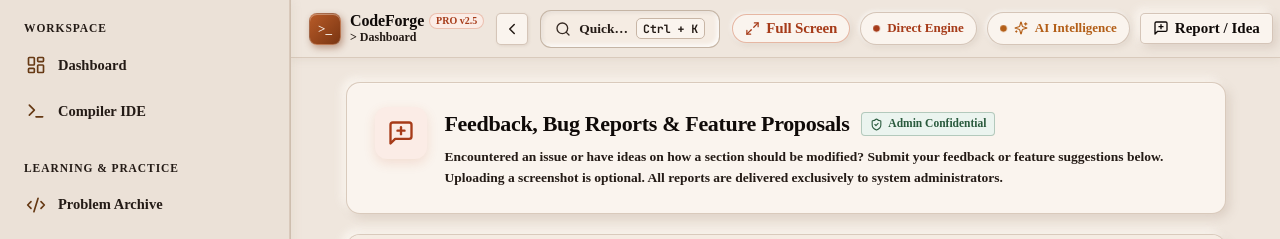
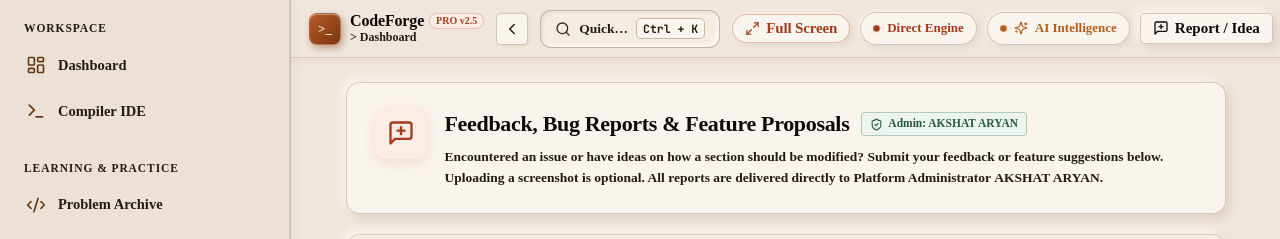
Before and after one commit to aryanakshat7277/multi-language-compiler, a React (Vite) app in the folder frontend/: page /feedback in a window 1280 px wide. Shown: the top 239 px of the page. Built offline with nearby package versions, Linux system fonts and the light colour scheme; no server answers; sample sign-in values are in the browser's storage; the HTML template or start-up script is replaced by a standard one.

Commit message:
feat(branding): credit AKSHAT ARYAN as platform administrator in feedback reporting headers

```diff
--- a/frontend/src/components/common/FeedbackModal.tsx
+++ b/frontend/src/components/common/FeedbackModal.tsx
@@ -174,7 +174,7 @@ export const FeedbackModal: React.FC<FeedbackModalProps> = ({
             </div>
             <div>
               <h3 className="modal-title">Feedback &amp; Issue Reporting</h3>
-              <p className="modal-sub">Direct Line to Platform Administrators</p>
+              <p className="modal-sub">Direct Line to Platform Administrator: <strong style={{ color: '#BA4F27', letterSpacing: '0.04em' }}>AKSHAT ARYAN</strong></p>
             </div>
           </div>
           <button className="modal-close-btn" onClick={onClose} title="Close">
@@ -189,7 +189,7 @@ export const FeedbackModal: React.FC<FeedbackModalProps> = ({
             </div>
             <h4>Report Successfully Dispatched!</h4>
             <p>
-              Thank you for helping us elevate CodeForge Pro. Your submission has been securely recorded and sent to the platform administrators for review.
+              Thank you for helping us elevate CodeForge Pro. Your submission has been securely recorded and sent to Platform Administrator <strong>AKSHAT ARYAN</strong> for review.
             </p>
             <div className="success-meta-card">
               <div className="meta-row">
@@ -442,7 +442,7 @@ export const FeedbackModal: React.FC<FeedbackModalProps> = ({
             <div className="feedback-modal-footer">
               <div className="footer-admin-note">
                 <HelpCircle size={13} />
-                <span>Submissions are encrypted and only accessible to system administrators.</span>
+                <span>Submissions are encrypted and only accessible to Administrator <strong>AKSHAT ARYAN</strong>.</span>
               </div>
 
               <div className="footer-btn-group">
--- a/frontend/src/components/layout/Header.tsx
+++ b/frontend/src/components/layout/Header.tsx
@@ -157,7 +157,7 @@ const Header: React.FC<HeaderProps> = ({
         {onOpenFeedback && (
           <button
             className="feedback-header-btn"
-            title="Report an issue or suggest a feature to administrators"
+            title="Report an issue or suggest a feature to Administrator AKSHAT ARYAN"
             onClick={() => onOpenFeedback('BUG_REPORT')}
           >
             <MessageSquarePlus size={16} />
--- a/frontend/src/pages/FeedbackPage.tsx
+++ b/frontend/src/pages/FeedbackPage.tsx
@@ -156,11 +156,11 @@ export default function FeedbackPage() {
             <h1>Feedback, Bug Reports &amp; Feature Proposals</h1>
             <span className="confidential-badge">
               <ShieldCheck size={13} />
-              <span>Admin Confidential</span>
+              <span>Admin: AKSHAT ARYAN</span>
             </span>
           </div>
           <p className="hero-subtitle">
-            Encountered an issue or have ideas on how a section should be modified? Submit your feedback or feature suggestions below. Uploading a screenshot is optional. All reports are delivered exclusively to system administrators.
+            Encountered an issue or have ideas on how a section should be modified? Submit your feedback or feature suggestions below. Uploading a screenshot is optional. All reports are delivered directly to Platform Administrator <strong>AKSHAT ARYAN</strong>.
           </p>
         </div>
       </div>
@@ -172,7 +172,7 @@ export default function FeedbackPage() {
           </div>
           <h2>Thank You! Your Submission Has Been Recorded</h2>
           <p>
-            Your report has been securely registered in the platform database and routed directly to the administrator control center.
+            Your report has been securely registered in the platform database and routed directly to Administrator <strong>AKSHAT ARYAN</strong>.
           </p>
           <div className="success-meta-card">
             <div className="meta-row">
@@ -427,7 +427,7 @@ export default function FeedbackPage() {
             <div className="page-form-footer">
               <div className="security-notice">
                 <HelpCircle size={14} />
-                <span>Confidential: Only administrators can view submitted reports and screenshots.</span>
+                <span>Confidential: Only Platform Administrator <strong>AKSHAT ARYAN</strong> can view submitted reports and screenshots.</span>
               </div>
 
               <button
```
Also changed, not shown: 1 other file (tests, documents, lock files or other folders).
